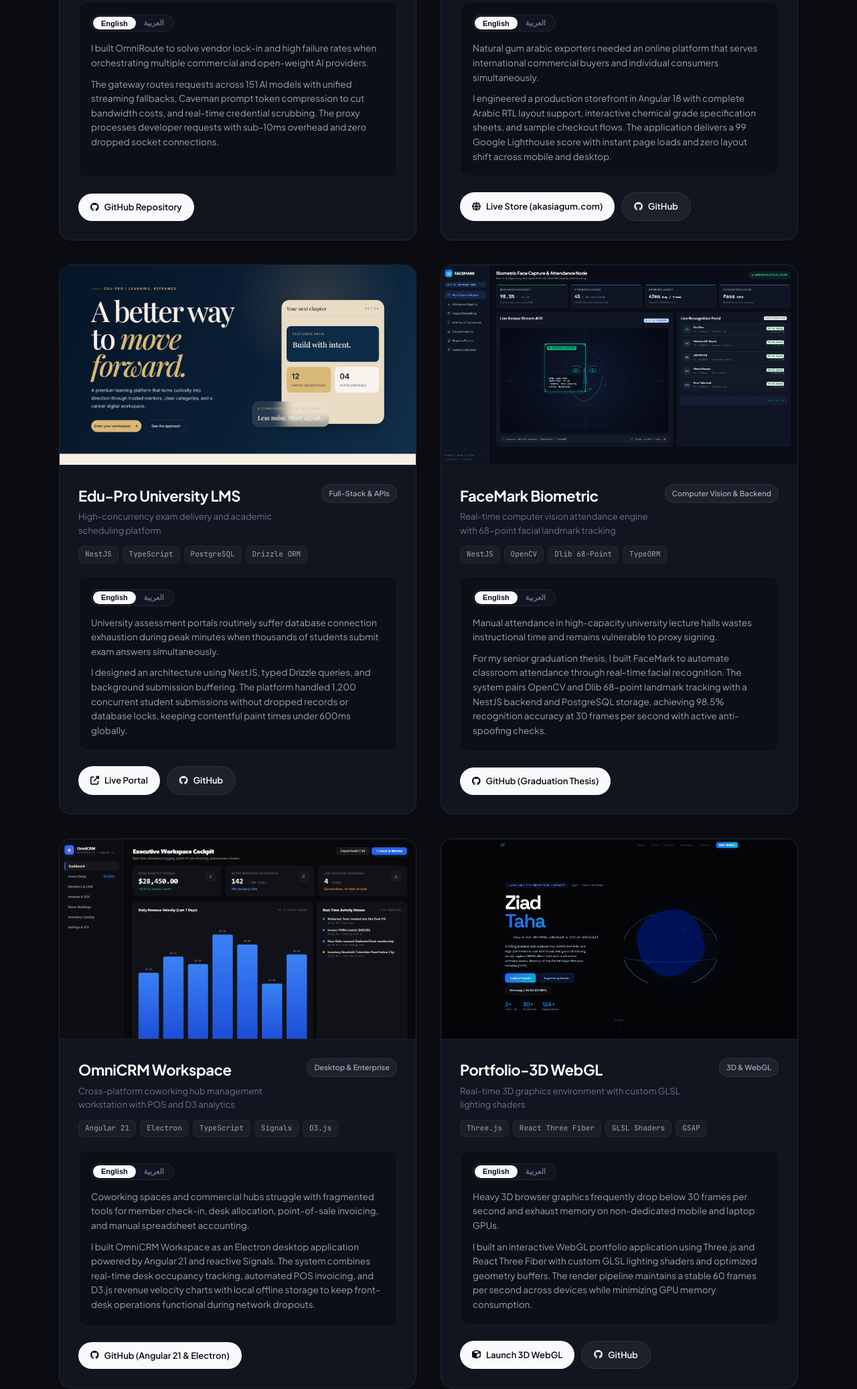
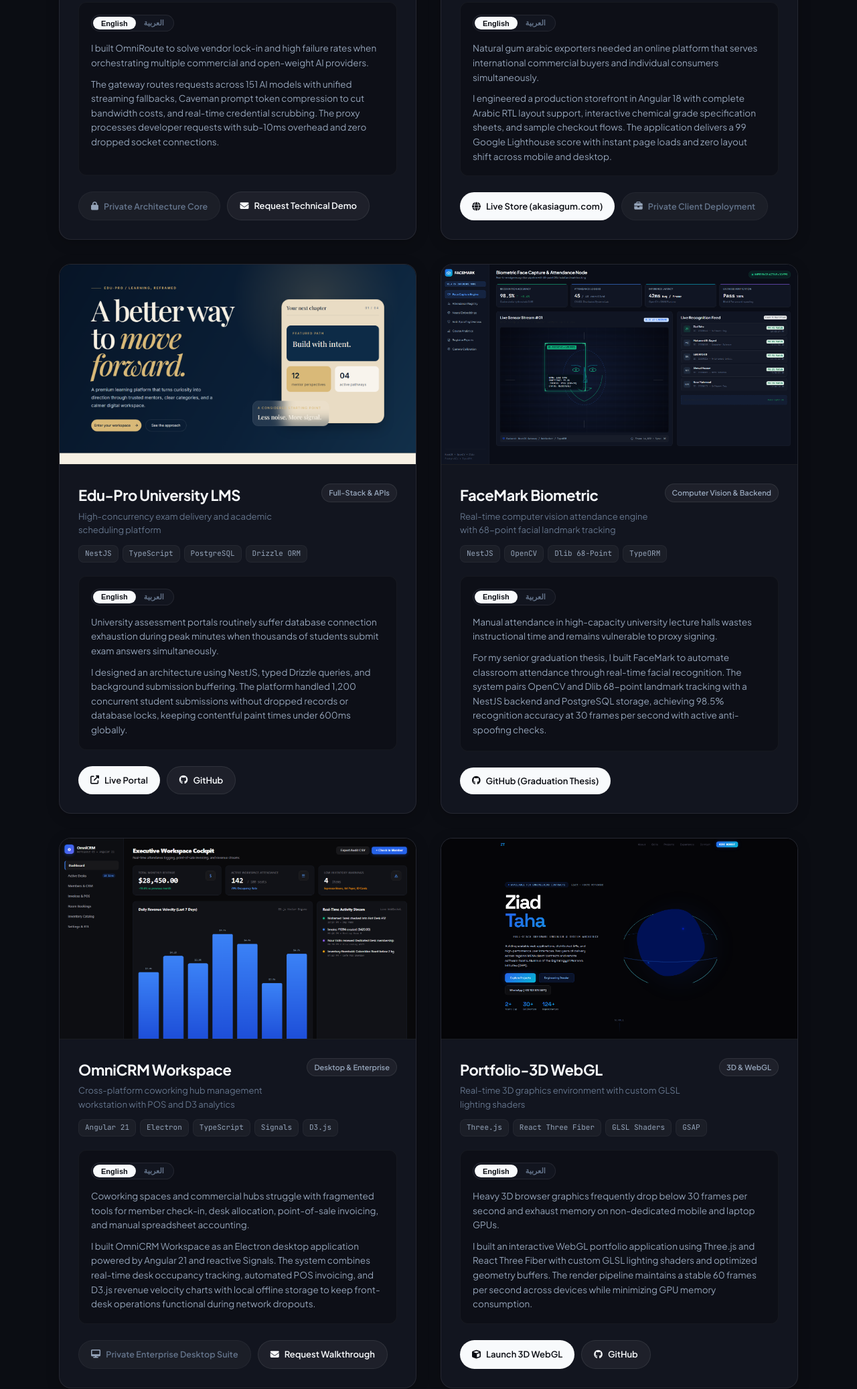
Before and after one commit to ZiadtahaM/ziad-taha-portfolio, a plain HTML site: page index.html in a window 1280 px wide. Shown: the part 1737-3811 px from the top of the page at 67% size. Drawn offline with Linux system fonts and the light colour scheme.

Commit message:
fix(portfolio): remove broken github redirects and link private work with explicit contract badges (Option B)

```diff
--- a/index.html
+++ b/index.html
@@ -166,9 +166,13 @@
                             </div>
 
                             <div class="case-footer">
-                                <a href="https://github.com/ZiadtahaM/OmniRoute" target="_blank" class="link-btn primary">
-                                    <i class="fab fa-github"></i>
-                                    <span>GitHub Repository</span>
+                                <span class="case-badge">
+                                    <i class="fas fa-lock"></i>
+                                    <span>Private Architecture Core</span>
+                                </span>
+                                <a href="#contact" class="link-btn secondary">
+                                    <i class="fas fa-envelope"></i>
+                                    <span>Request Technical Demo</span>
                                 </a>
                             </div>
                         </div>
@@ -225,10 +229,10 @@
                                     <i class="fas fa-globe"></i>
                                     <span>Live Store (akasiagum.com)</span>
                                 </a>
-                                <a href="https://github.com/ZiadtahaM/akasia-premium" target="_blank" class="link-btn secondary">
-                                    <i class="fab fa-github"></i>
-                                    <span>GitHub</span>
-                                </a>
+                                <span class="case-badge">
+                                    <i class="fas fa-briefcase"></i>
+                                    <span>Private Client Deployment</span>
+                                </span>
                             </div>
                         </div>
                     </article>
@@ -284,7 +288,7 @@
                                     <i class="fas fa-external-link-alt"></i>
                                     <span>Live Portal</span>
                                 </a>
-                                <a href="https://github.com/ZiadtahaM/edu-pro-portal" target="_blank" class="link-btn secondary">
+                                <a href="https://github.com/ZiadtahaM/edu-pro-university-portal" target="_blank" class="link-btn secondary">
                                     <i class="fab fa-github"></i>
                                     <span>GitHub</span>
                                 </a>
@@ -339,7 +343,7 @@
                             </div>
 
                             <div class="case-footer">
-                                <a href="https://github.com/ZiadtahaM/facemark-modern-ops" target="_blank" class="link-btn primary">
+                                <a href="https://github.com/ZiadtahaM/FaceMark" target="_blank" class="link-btn primary">
                                     <i class="fab fa-github"></i>
                                     <span>GitHub (Graduation Thesis)</span>
                                 </a>
@@ -395,9 +399,13 @@
                             </div>
 
                             <div class="case-footer">
-                                <a href="https://github.com/ZiadtahaM/omnicrm-workspace-fullapp" target="_blank" class="link-btn primary">
-                                    <i class="fab fa-github"></i>
-                                    <span>GitHub (Angular 21 &amp; Electron)</span>
+                                <span class="case-badge">
+                                    <i class="fas fa-desktop"></i>
+                                    <span>Private Enterprise Desktop Suite</span>
+                                </span>
+                                <a href="#contact" class="link-btn secondary">
+                                    <i class="fas fa-envelope"></i>
+                                    <span>Request Walkthrough</span>
                                 </a>
                             </div>
                         </div>
@@ -477,7 +485,7 @@
                 <div class="timeline-list">
                     <div class="timeline-row">
                         <div class="timeline-meta">
-                            <span class="timeline-period">Jan 2026 – Present</span>
+                            <span class="timeline-period">Jan 2026 - Present</span>
                             <span class="timeline-place">Remote / Egypt</span>
                         </div>
                         <div class="timeline-detail">
@@ -497,7 +505,7 @@
 
                     <div class="timeline-row">
                         <div class="timeline-meta">
-                            <span class="timeline-period">Jun 2025 – Feb 2026</span>
+                            <span class="timeline-period">Jun 2025 - Feb 2026</span>
                             <span class="timeline-place">Egypt</span>
                         </div>
                         <div class="timeline-detail">
@@ -517,7 +525,7 @@
 
                     <div class="timeline-row">
                         <div class="timeline-meta">
-                            <span class="timeline-period">Jan 2024 – Present</span>
+                            <span class="timeline-period">Jan 2024 - Present</span>
                             <span class="timeline-place">Remote / MENA</span>
                         </div>
                         <div class="timeline-detail">
@@ -537,7 +545,7 @@
 
                     <div class="timeline-row">
                         <div class="timeline-meta">
-                            <span class="timeline-period">2022 – 2026</span>
+                            <span class="timeline-period">2022 - 2026</span>
                             <span class="timeline-place">Egypt</span>
                         </div>
                         <div class="timeline-detail">
--- a/style.css
+++ b/style.css
@@ -577,6 +577,24 @@ body {
     border-color: var(--border-hover);
 }
 
+.case-badge {
+    display: inline-flex;
+    align-items: center;
+    gap: 8px;
+    padding: 10px 18px;
+    border-radius: var(--radius-full);
+    font-size: 12.5px;
+    font-weight: 600;
+    background: rgba(255, 255, 255, 0.04);
+    border: 1px solid var(--border-subtle);
+    color: var(--text-muted);
+    letter-spacing: 0.01em;
+}
+
+.case-badge i {
+    color: var(--text-secondary);
+}
+
 /* ── Experience Timeline ── */
 .timeline-list {
     display: flex;
```
